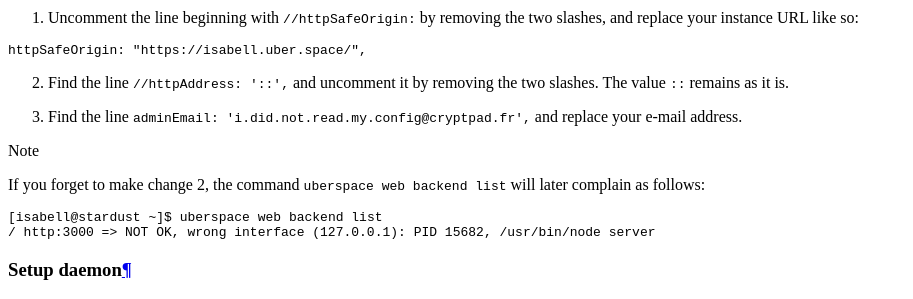
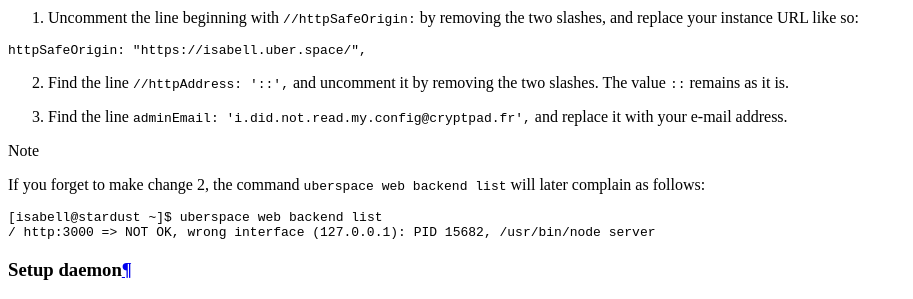
Before and after one commit to Uberspace/lab, a Sphinx documentation site: the page built from source/guide_cryptpad.rst, in a window 1280 px wide and 900 px high, scrolled down 5182 px. Shown: the part 152-451 px from the top of the window, without its empty margins (0-913 px from the left). Built offline with Sphinx 7.4.7 and the Read the Docs theme 2.0.0, drawn with Linux system fonts in a browser that asks for light colours.

Commit message:
Make sentence clearer

```diff
--- a/source/guide_cryptpad.rst
+++ b/source/guide_cryptpad.rst
@@ -126,7 +126,7 @@ Open ``config/config.js`` in an editor and edit following lines:
 
 2. Find the line ``//httpAddress: '::',`` and uncomment it by removing the two slashes. The value ``::`` remains as it is.
 
-3. Find the line ``adminEmail: 'i.did.not.read.my.config@cryptpad.fr',`` and replace your e-mail address.
+3. Find the line ``adminEmail: 'i.did.not.read.my.config@cryptpad.fr',`` and replace it with your e-mail address.
 
 .. note::
   If you forget to make change 2, the command ``uberspace web backend list`` will later complain as follows:
```
